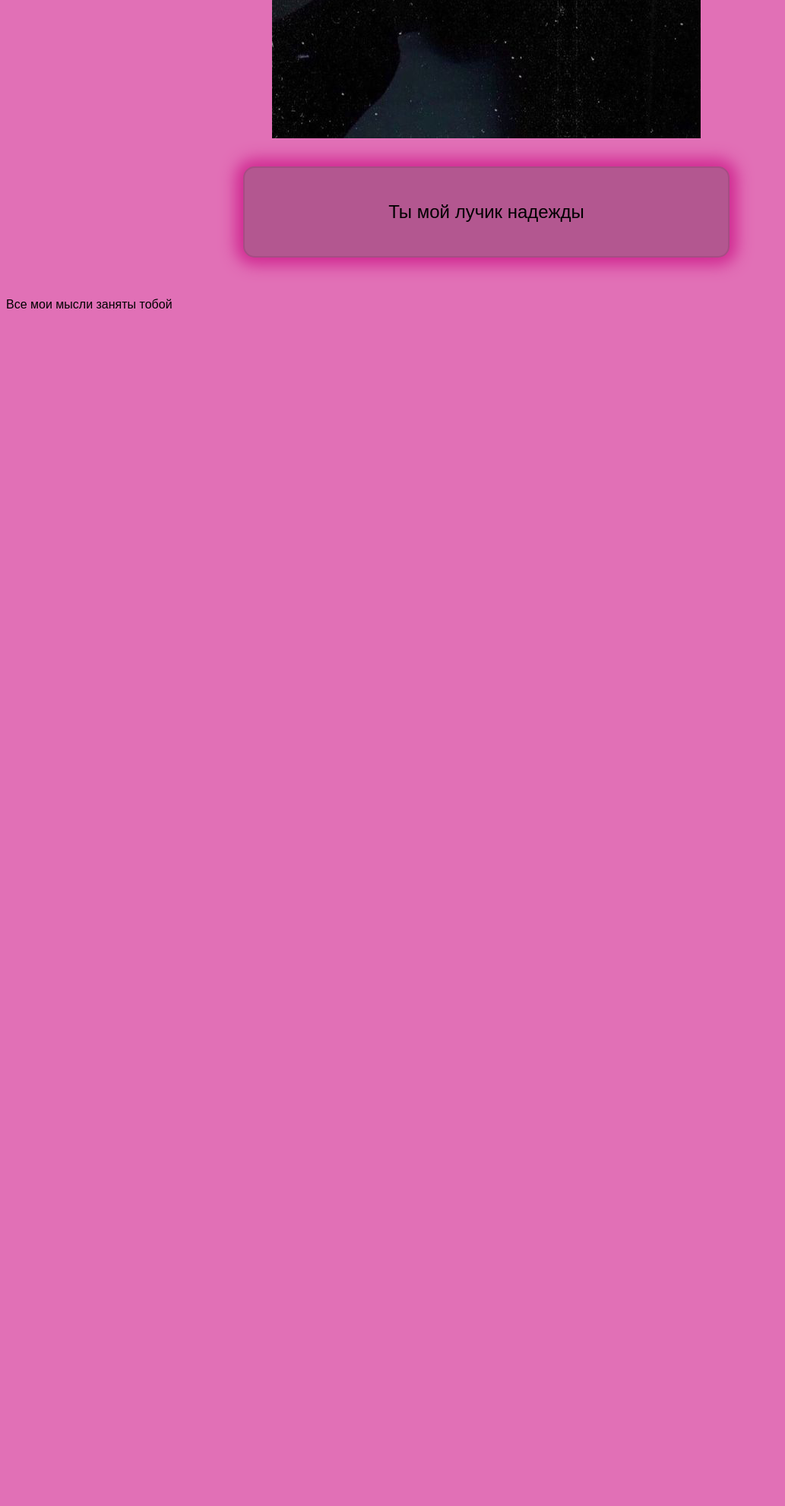
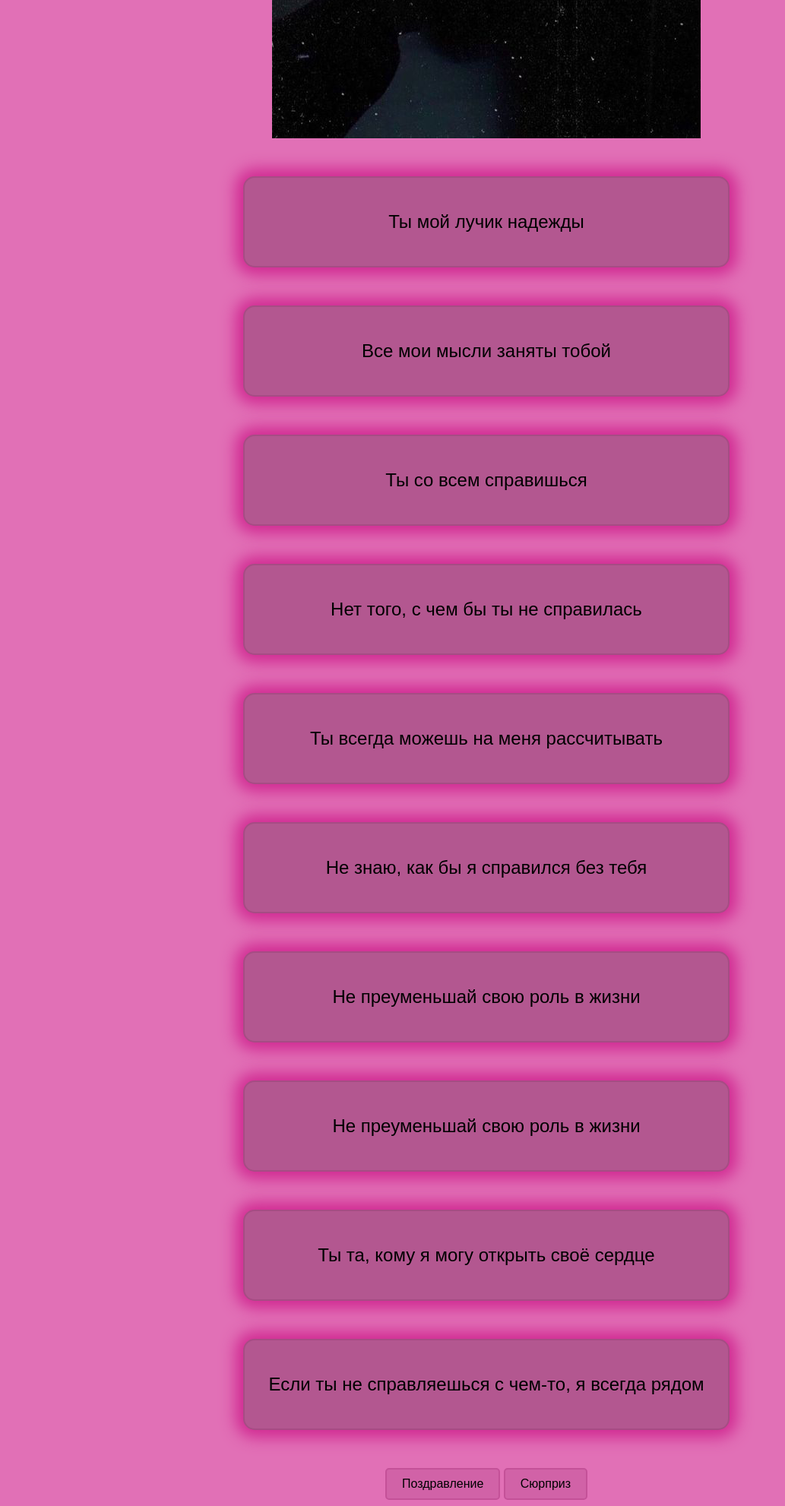
Before and after one commit to Largogus/Gift, a Flask app: page /for_you in a window 1280 px wide. Shown: the part 382-2364 px from the top of the page at 76% size, without its empty margins (0-1033 px from the left). Before the commit the page ends 788 px from the top, so only its background shows below. Run offline with Flask 3, Linux system fonts and the light colour scheme.

Commit message:
beta 0.0.1 — возможно потребуется доработка в тех.плане и тестирование проекта (В процессе)

```diff
--- a/static/css/for_you.css
+++ b/static/css/for_you.css
@@ -9,7 +9,6 @@
 body {
     background-color: #e170b6;
     position: relative;
-    height: 100vh;
     display: flex;
     flex-direction: column;
 }
@@ -17,10 +16,15 @@ body {
 .main-container {
     display: flex;
     justify-content: center;
-    object-fit: cover;
 }
 
-#text1 {
+#image {
+    max-width: 100%;
+    object-fit: cover;
+    margin-bottom: 50px;
+}
+
+.text {
     display: flex;
     justify-content: center;
     align-items: center;
@@ -32,17 +36,92 @@ body {
     border-radius: 15px;
     box-shadow: 0 0 20px 10px rgba(209, 42, 146, 3);
     margin: auto;
+    margin-bottom: 50px;
 }
 
+.footers {
+    display: flex;
+    flex-wrap: wrap;
+    justify-content: center;
+    padding: 0 10px;
+}
+
+#btn-1, #btn-2{
+    background-color: #d162a7;
+    outline: none;
+    touch-action: manipulation;
+}
+
+.btn-random {
+    color: black;
+    border: 2px solid #c45198;
+    margin: auto;
+    border-radius: 5px;
+    padding: 10px 20px;
+    font-size: 16px;
+    cursor: pointer;
+    transition: background-color 0.3s ease;
+    position: relative;
+    overflow: hidden;
+}
+
+@keyframes slideme {
+    0% {
+        left: -30px;
+        margin-left: 0px;
+    }
+    30% {
+        left: 110%;
+        margin-left: 80px;
+    }
+    100% {
+        left: 110%;
+        margin-left: 80px;
+    }
+}
+
+.btn-random:after {
+    content: "";
+    display: block;
+    width: 30px;
+    height: 200px;
+    margin-left: 60px;
+    background: #fff;
+    opacity: 0.5;
+    position: absolute;
+    left: -40px;
+    top: -100px;
+    z-index: 1;
+    transform: rotate(45deg);
+    transition: all 0.1s;
+    animation-name: slideme;
+    animation-duration: 3s;
+    animation-delay: 0.05s;
+    animation-timing-function: ease-in-out;
+    animation-iteration-count: infinite;
+    transform: none;
+}
+
+.btn-random:hover {
+    box-shadow: none;
+    position: relative;
+    top: 10px;
+}
+
+.btn-random:active {
+    transform: translateY(-5px);
+}
+
+
 @media (max-width: 435px) {
-    #text1 {
+    .text {
         width: 80vw;
-        font-size: 1.25rem;
+        font-size: 1.15rem;
     }
 }
 
 @media (max-width: 260px) {
-    #text1 {
+    .text {
         width: 80vw;
         font-size: 1rem;
     }
--- a/templates/for_you.html
+++ b/templates/for_you.html
@@ -10,19 +10,53 @@
     <div class="main-container">
         <img id="image" src="/static/background-image/you.png" alt="Спасибо тебе">
     </div>
-    <div id="text1">
+
+    <div class="text">
         <p>Ты мой лучик надежды</p>
     </div>
-    <div id="text2">
+
+    <div class="text">
         <p>Все мои мысли заняты тобой</p>
     </div>
-<!--    <div class="footers">-->
-<!--        <footer class="footer_">-->
-<!--            <button class="btn-random" id="btn-1" type="submit">Поздравление</button>-->
-<!--            <button class="btn-random" id="btn-2" type="submit">Сюрприз</button>-->
-<!--            <button class="btn-random" id="btn-3" type="submit">Тебе</button>-->
-<!--        </footer>-->
-<!--    </div>-->
+
+    <div class="text">
+        <p>Ты со всем справишься</p>
+    </div>
+
+    <div class="text">
+        <p>Нет того, с чем бы ты не справилась</p>
+    </div>
+
+    <div class="text">
+        <p>Ты всегда можешь на меня рассчитывать</p>
+    </div>
+
+    <div class="text">
+        <p>Не знаю, как бы я справился без тебя</p>
+    </div>
+
+    <div class="text">
+        <p>Не преуменьшай свою роль в жизни</p>
+    </div>
+
+    <div class="text">
+        <p>Не преуменьшай свою роль в жизни</p>
+    </div>
+
+    <div class="text">
+        <p>Ты та, кому я могу открыть своё сердце</p>
+    </div>
+
+    <div class="text">
+        <p>Если ты не справляешься с чем-то, я всегда рядом</p>
+    </div>
+
+    <div class="footers">
+        <footer class="footer_">
+            <button class="btn-random" id="btn-1" type="submit">Поздравление</button>
+            <button class="btn-random" id="btn-2" type="submit">Сюрприз</button>
+        </footer>
+    </div>
     <script src="/static/js/start.js"></script>
 </body>
 </html>
```
